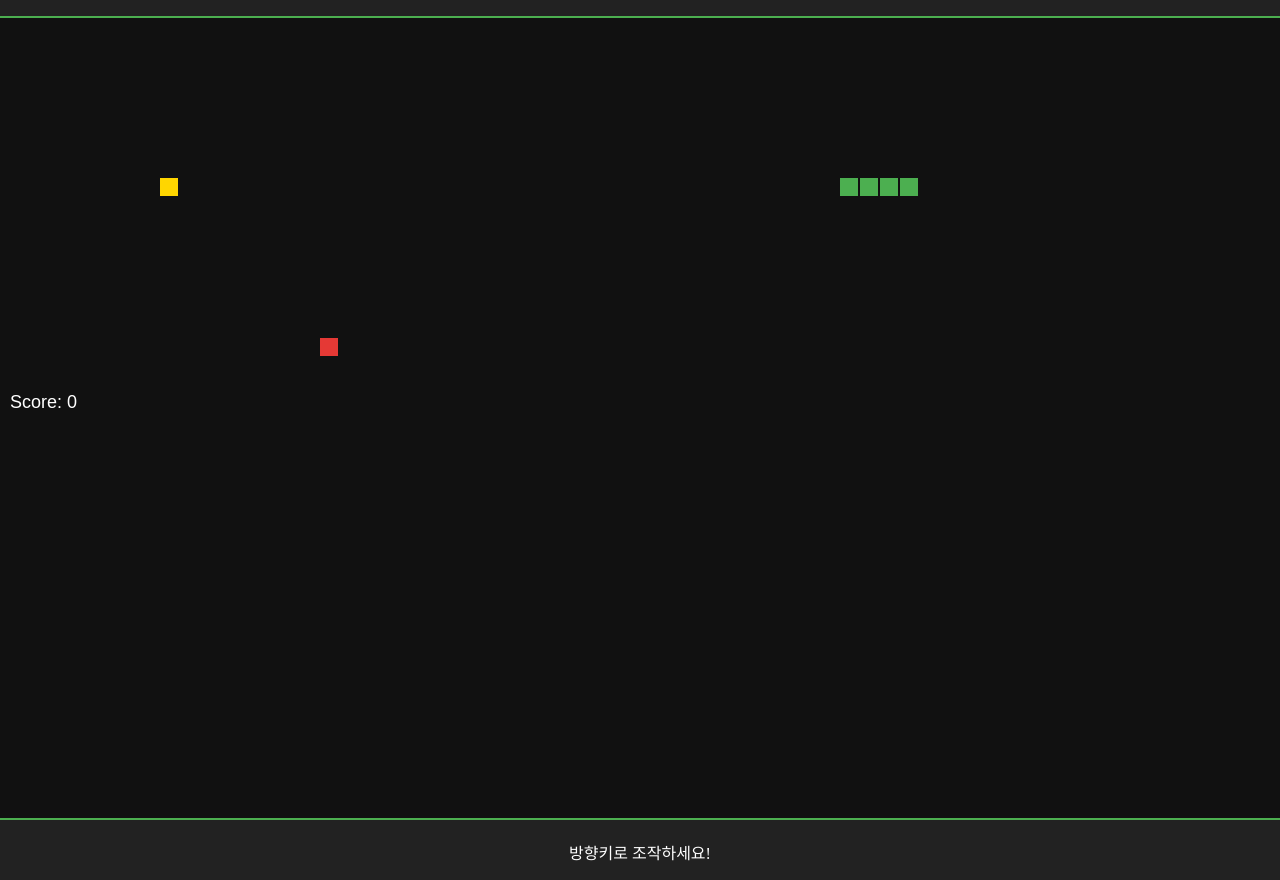
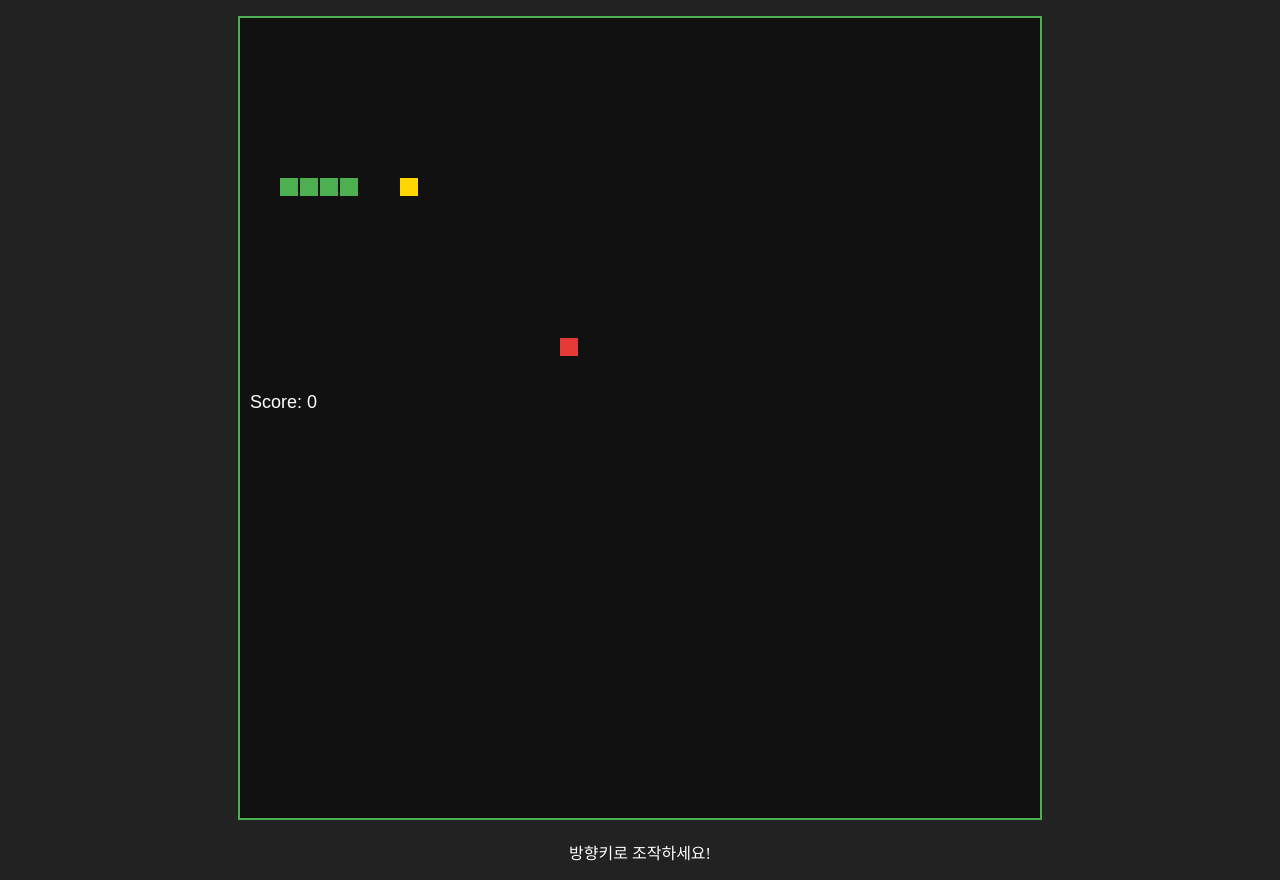
Before and after one commit to 2-hanjuu/snake-game, a plain HTML site: page index.html in a window 1280 px wide. Drawn offline with Linux system fonts and the light colour scheme.

Commit message:
화면 사이즈 이슈 해결: 캔버스 크기 800x800 고정

```diff
--- a/index.html
+++ b/index.html
@@ -13,7 +13,7 @@
 <body>
   <div>
     <h1>Snake Game</h1>
-    <canvas id="game"></canvas>
+    <canvas id="game" width="800" height="800"></canvas>
     <p style="color: #fff; text-align: center;">방향키로 조작하세요!</p>
   </div>
   <script src="snake.js"></script>
--- a/snake.js
+++ b/snake.js
@@ -1,17 +1,11 @@
 const canvas = document.getElementById('game');
 const ctx = canvas.getContext('2d');
 
-// 캔버스를 브라우저 창 크기에 맞게 조절
-function resizeCanvas() {
-  // grid 단위로 딱 맞게 조정
-  canvas.width = Math.floor(window.innerWidth / grid) * grid;
-  canvas.height = Math.floor(window.innerHeight / grid) * grid;
-}
-
+// 캔버스 크기를 최초 버전의 2배(800x800)로 고정
 const grid = 20;
 let count = 0;
-resizeCanvas();
-window.addEventListener('resize', resizeCanvas);
+canvas.width = 800;
+canvas.height = 800;
 let snake = {
   x: 160,
   y: 160,
```
